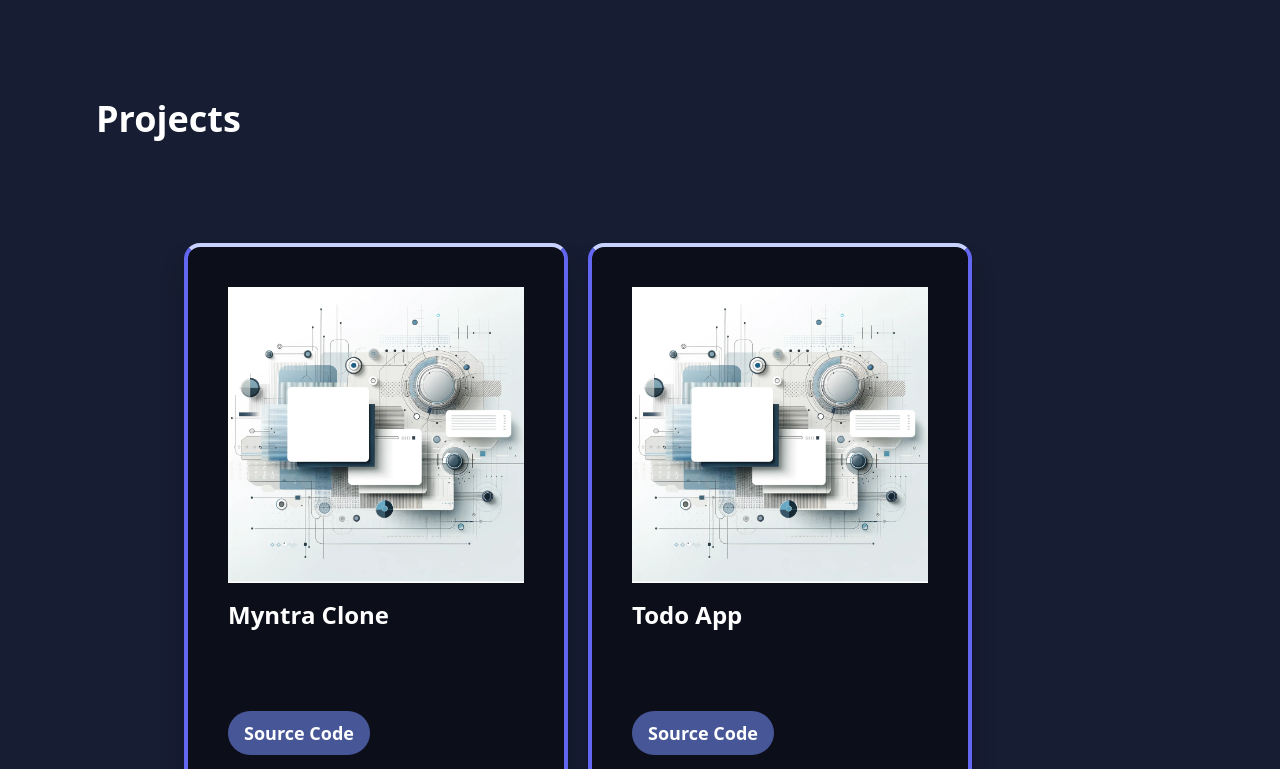
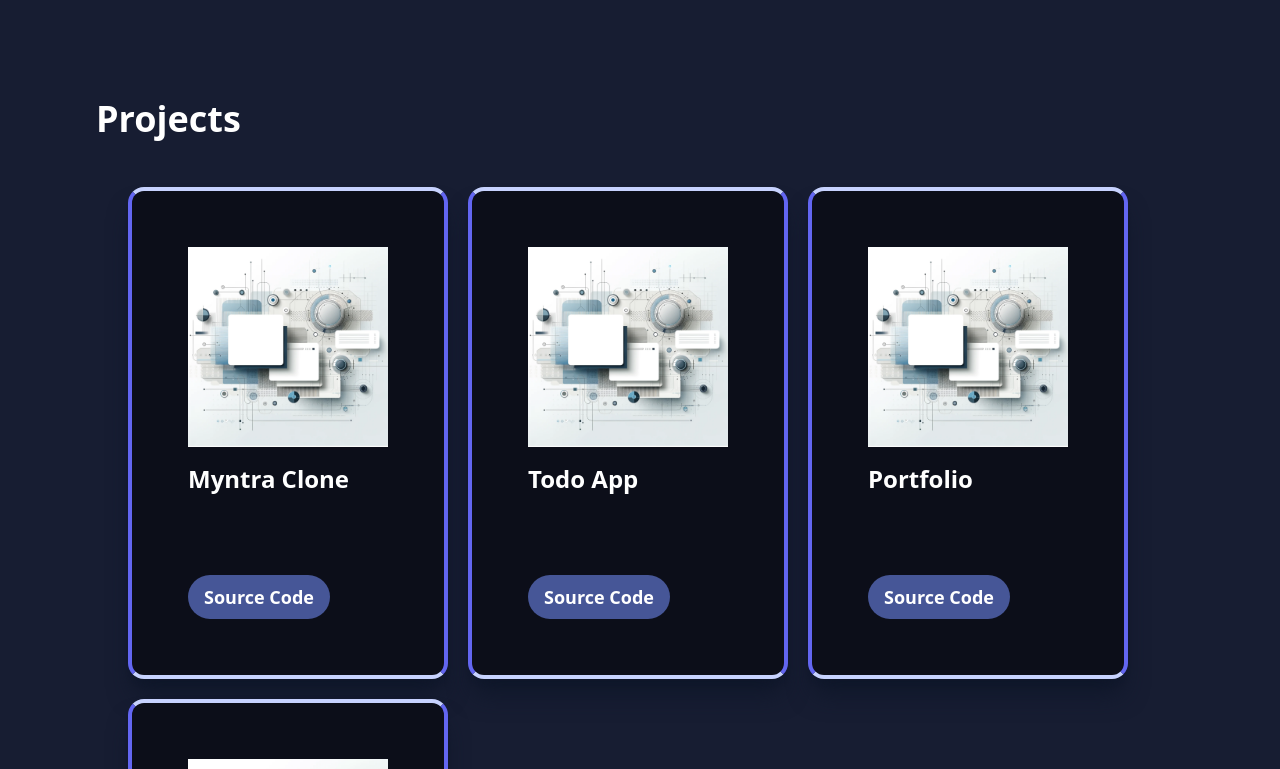
Before and after one commit to Syedhassan95/PORTMOBAIL-USING-CURSOR-AI-, a React (Vite) app: page / in a window 1280 px wide. Shown: the part 2480-3249 px from the top of the page. Built offline with nearby package versions, Linux system fonts and the light colour scheme.

Commit message:
first commit

```diff
--- a/src/Components/Projects/ProjectCard.jsx
+++ b/src/Components/Projects/ProjectCard.jsx
@@ -3,16 +3,13 @@
 
 const ProjectCard = ({ title, main}) => {
   return (
-    <div className="p-3 md:p-6 flex flex-col w-80 bg-[#0c0e19] shadow-xl shadow-slate-900 rounded-2xl border-4 border-indigo-200 border-x-indigo-500 hover:scale-110 transition-transform transition-gpu  hover:transition-all ease-out hover:border-4 hover:shadow-[4px_0_8px_rgba(0,0,0,0.3),-4px_0_8px_rgba(0,0,0,0.3)] hover:shadow-blue-500 md:w-96 "   data-aos = "fade-left">
+    <div className="p-4 sm:p-6 md:p-10 flex flex-col w-80 bg-[#0c0e19] shadow-xl shadow-slate-900 rounded-2xl border-4 border-indigo-200 border-x-indigo-500 hover:scale-110 hover:transition-all ease-out hover:border-4 hover:shadow-[4px_0_8px_rgba(0,0,0,0.3),-4px_0_8px_rgba(0,0,0,0.3)] hover:shadow-blue-500" data-aos = "fade-left">
       <img className="p-4" src={bannerImg} alt="" />
       <h3 className="px-4 text-xl md:text-2xl font-bold leading-normal">
         {title}
       </h3>
       <p className="px-4 text-sm md:text-md leading-tight py-2">{main}</p>
       <div className="mt-2 p-2 md:p-4 flex gap-2 md:gap-4 ">
-        {/* <button className="md:mt-10 text-white py-2 px-3 text-sm md:text-lg md:py-2 md:px-4 hover:opacity-85 duration-300 hover:scale-105 font-semibold rounded-3xl bg-[#465697]">
-          Demo
-        </button> */}
         <button className="md:mt-10 text-white py-2 px-3 text-sm md:text-lg md:py-2 md:px-4 hover:opacity-85 duration-300 hover:scale-105 font-semibold rounded-3xl bg-[#465697]">
           <a href="https://github.com/Syedhassan95" target="blank">Source Code</a>
         </button>
--- a/src/Components/Projects/Projects.jsx
+++ b/src/Components/Projects/Projects.jsx
@@ -4,7 +4,7 @@
   return (
     <div id="Projects" className="p-10 md:p-24 text-white ">
       <h1 className="text-2xl md:text-4xl text-white font-bold">Projects</h1>
-      <div className="py-12 px-8 flex flex-wrap gap-5 m-14"  data-aos = "fade-left">
+      <div className="py-12 px-8 flex flex-wrap gap-5"  data-aos = "fade-left">
          <ProjectCard
           title="Myntra Clone"
           main=""
@@ -14,20 +14,15 @@
            title="Todo App"
          main=""
          />
-       <ProjectCard
+         <ProjectCard
           title="Portfolio"
-        main=""
+          main=""
         />
 
-        <ProjectCard
+         <ProjectCard
           title="Cricket Score Game"
-           main=""
+          main=""
         />
-
-        < ProjectCard
-          title="Portfolio Web With Cursor Ai"
-          main=""
-          />
       </div>
     </div>
   );
```
